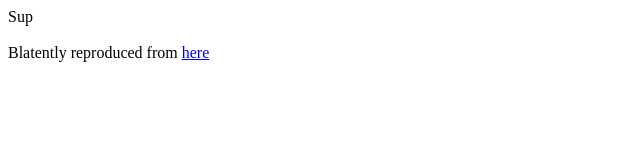
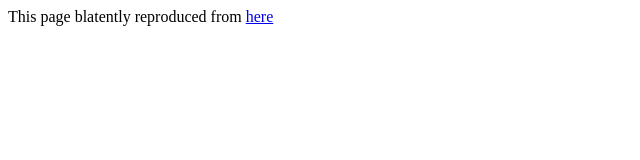
Before and after one commit to atebyagrue/atebyagrue.github.io, a plain HTML site: page index.html in a window 1280 px wide. Shown: the whole page, without its empty margins (0-640 px from the left). Drawn offline with Linux system fonts and the light colour scheme.

Commit message:
Update index.html

```diff
--- a/index.html
+++ b/index.html
@@ -3,9 +3,6 @@
     <title>Creative Title</title>
   </head>
   <body>
-    Sup
-    <br />
-    <br />
-    Blatently reproduced from <a href="https://pages.github.com/">here</a>
+    This page blatently reproduced from <a href="https://pages.github.com/">here</a>
   </body>
 </html>
```
